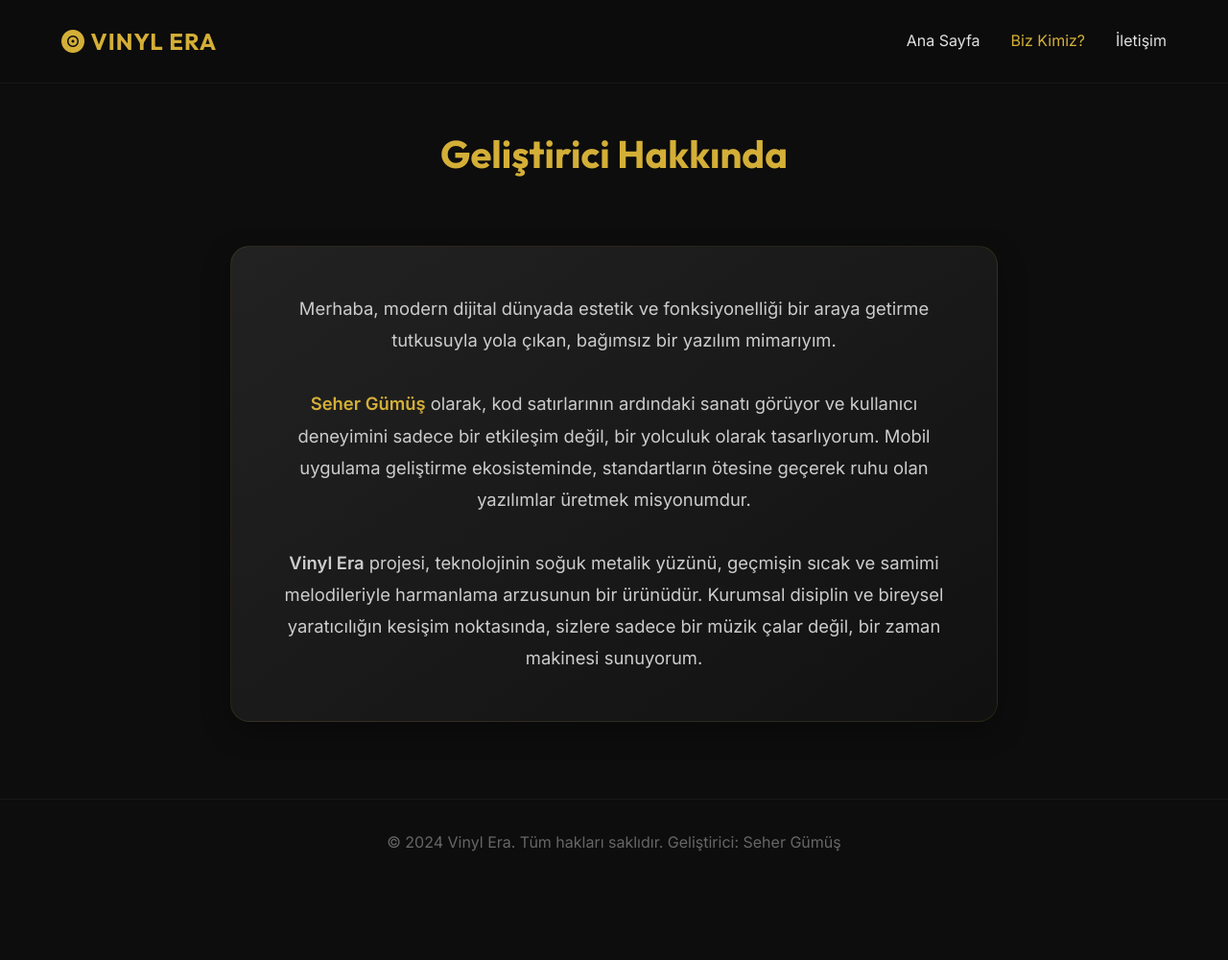
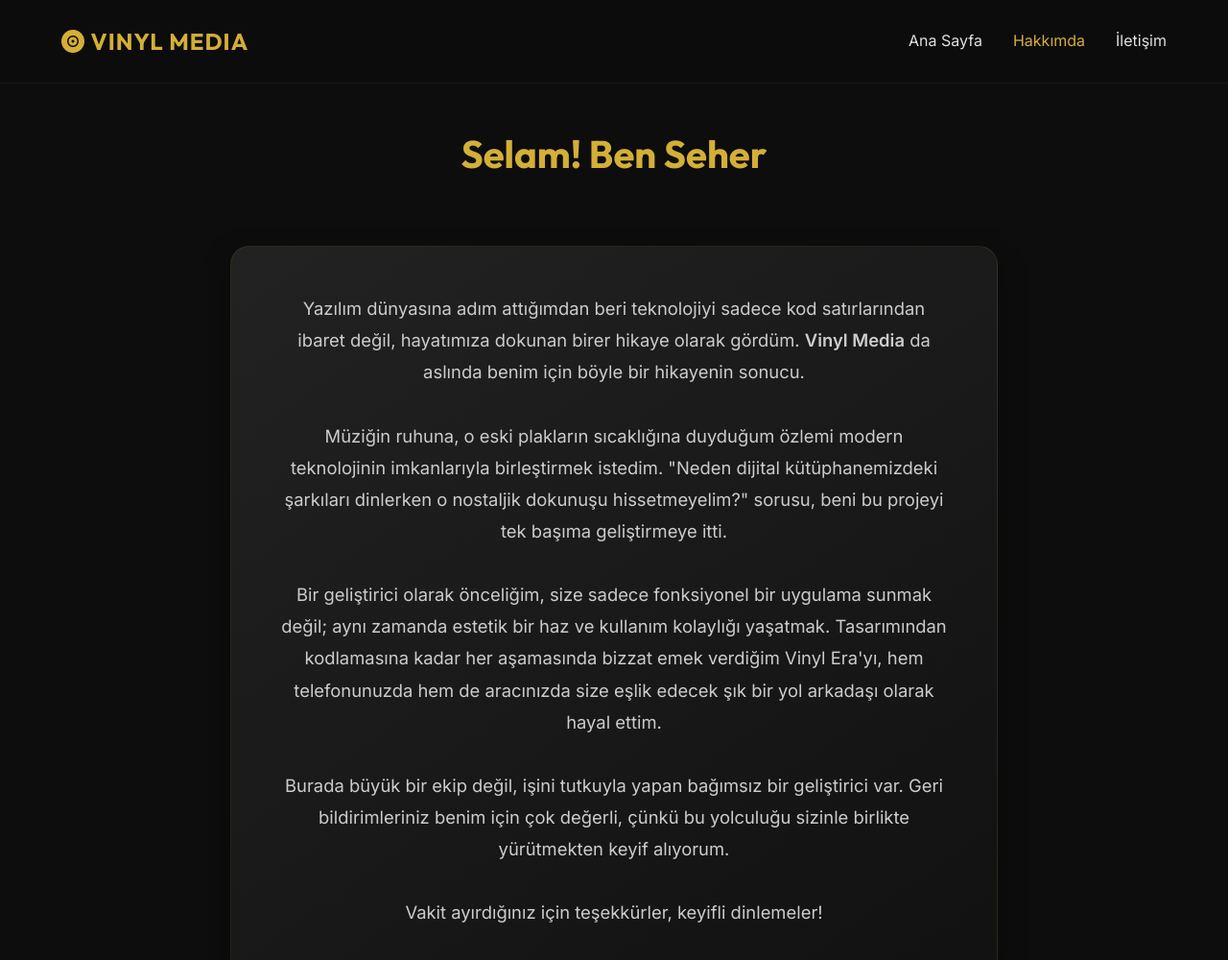
Before and after one commit to appecta/vinyl, a plain HTML site: page about.html in a window 1280 px wide. Shown: the top 1000 px of the page at 96% size. Before the commit the page ends 922 px from the top, so only its background shows below. Drawn offline with Linux system fonts and the light colour scheme.

Commit message:
Second commit

```diff
--- a/about.html
+++ b/about.html
@@ -4,7 +4,7 @@
 <head>
     <meta charset="UTF-8">
     <meta name="viewport" content="width=device-width, initial-scale=1.0">
-    <title>Biz Kimiz? - VinylEra</title>
+    <title>Hakkımda - Vinyl Media</title>
     <link rel="preconnect" href="https://fonts.googleapis.com">
     <link rel="preconnect" href="https://fonts.gstatic.com" crossorigin>
     <link href="https://fonts.googleapis.com/css2?family=Inter:wght@300;400;600&family=Outfit:wght@400;700&display=swap"
@@ -16,41 +16,47 @@
 <body>
 
     <nav class="navbar">
-        <a href="index.html" class="logo"><i class="fas fa-record-vinyl"></i> VINYL ERA</a>
+        <a href="index.html" class="logo"><i class="fas fa-record-vinyl"></i> VINYL MEDIA</a>
         <div class="nav-toggle" id="mobile-menu">
             <i class="fas fa-bars"></i>
         </div>
         <div class="nav-links">
             <a href="index.html">Ana Sayfa</a>
-            <a href="about.html" class="active" style="color: var(--accent-color);">Biz Kimiz?</a>
+            <a href="about.html" class="active" style="color: var(--accent-color);">Hakkımda</a>
             <a href="contact.html">İletişim</a>
         </div>
     </nav>
 
     <section class="about-section">
         <div class="about-container">
-            <h2 class="section-title">Geliştirici Hakkında</h2>
+            <h2 class="section-title">Selam! Ben Seher</h2>
             <div class="profile-card">
                 <p class="about-text">
-                    Merhaba, modern dijital dünyada estetik ve fonksiyonelliği bir araya getirme tutkusuyla yola çıkan,
-                    bağımsız bir yazılım mimarıyım.
+                    Yazılım dünyasına adım attığımdan beri teknolojiyi sadece kod satırlarından ibaret değil,
+                    hayatımıza dokunan birer hikaye olarak gördüm. <strong>Vinyl Media</strong> da aslında benim için
+                    böyle bir hikayenin sonucu.
                     <br><br>
-                    <span class="highlight">Seher Gümüş</span> olarak, kod satırlarının ardındaki sanatı görüyor ve
-                    kullanıcı deneyimini sadece bir etkileşim değil, bir yolculuk olarak tasarlıyorum.
-                    Mobil uygulama geliştirme ekosisteminde, standartların ötesine geçerek ruhu olan yazılımlar üretmek
-                    misyonumdur.
+                    Müziğin ruhuna, o eski plakların sıcaklığına duyduğum özlemi modern teknolojinin imkanlarıyla
+                    birleştirmek istedim. "Neden dijital kütüphanemizdeki şarkıları dinlerken o nostaljik dokunuşu
+                    hissetmeyelim?"
+                    sorusu, beni bu projeyi tek başıma geliştirmeye itti.
                     <br><br>
-                    <strong>Vinyl Era</strong> projesi, teknolojinin soğuk metalik yüzünü, geçmişin sıcak ve samimi
-                    melodileriyle harmanlama arzusunun bir ürünüdür.
-                    Kurumsal disiplin ve bireysel yaratıcılığın kesişim noktasında, sizlere sadece bir müzik çalar
-                    değil, bir zaman makinesi sunuyorum.
+                    Bir geliştirici olarak önceliğim, size sadece fonksiyonel bir uygulama sunmak değil; aynı zamanda
+                    estetik bir haz ve kullanım kolaylığı yaşatmak. Tasarımından kodlamasına kadar her aşamasında
+                    bizzat emek verdiğim Vinyl Era'yı, hem telefonunuzda hem de aracınızda size eşlik edecek şık bir
+                    yol arkadaşı olarak hayal ettim.
+                    <br><br>
+                    Burada büyük bir ekip değil, işini tutkuyla yapan bağımsız bir geliştirici var. Geri bildirimleriniz
+                    benim için çok değerli, çünkü bu yolculuğu sizinle birlikte yürütmekten keyif alıyorum.
+                    <br><br>
+                    Vakit ayırdığınız için teşekkürler, keyifli dinlemeler!
                 </p>
             </div>
         </div>
     </section>
 
     <footer>
-        <p>&copy; 2024 Vinyl Era. Tüm hakları saklıdır. Geliştirici: Seher Gümüş</p>
+        <p>&copy; 2026 Vinyl Media. Tüm hakları saklıdır. Geliştirici: Seher</p>
     </footer>
 
     <script src="script.js"></script>
```
Also changed, not shown: contact.html (+6 -6 lines), index.html (+11 -9 lines).
